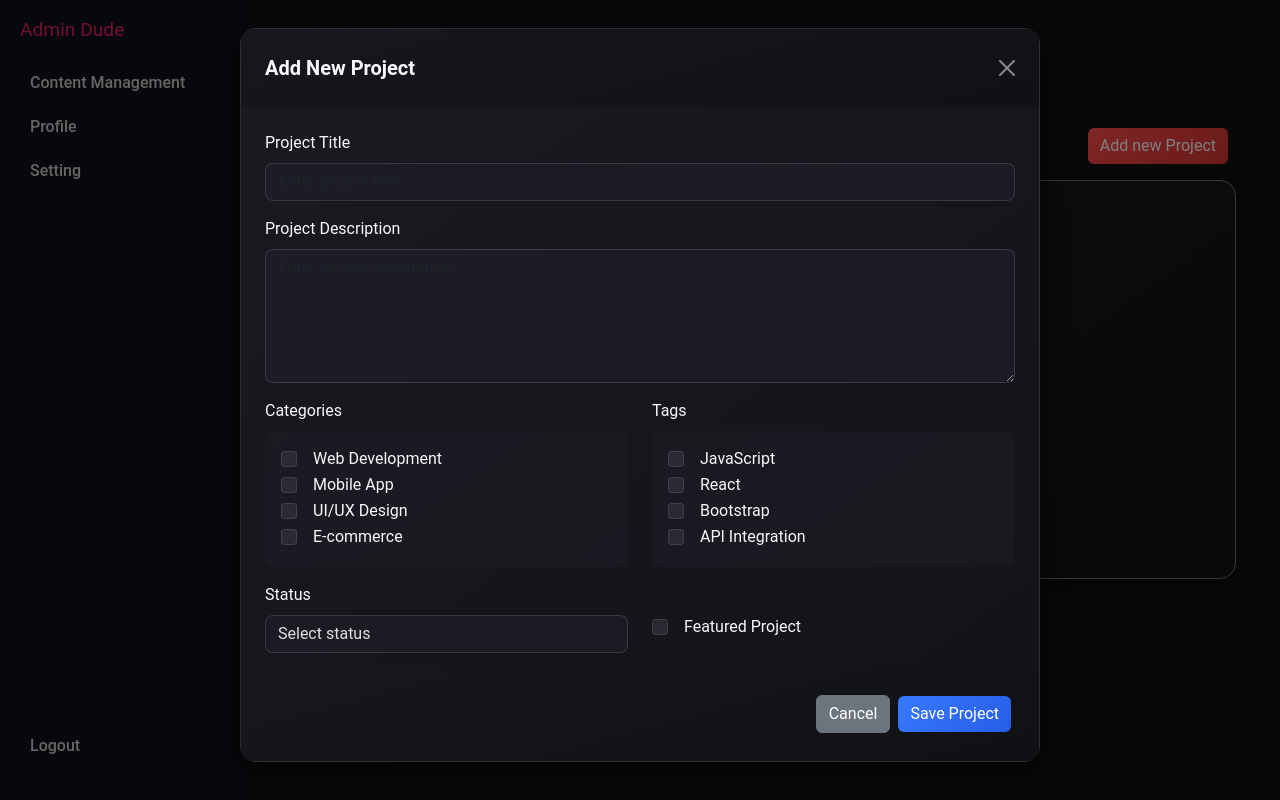
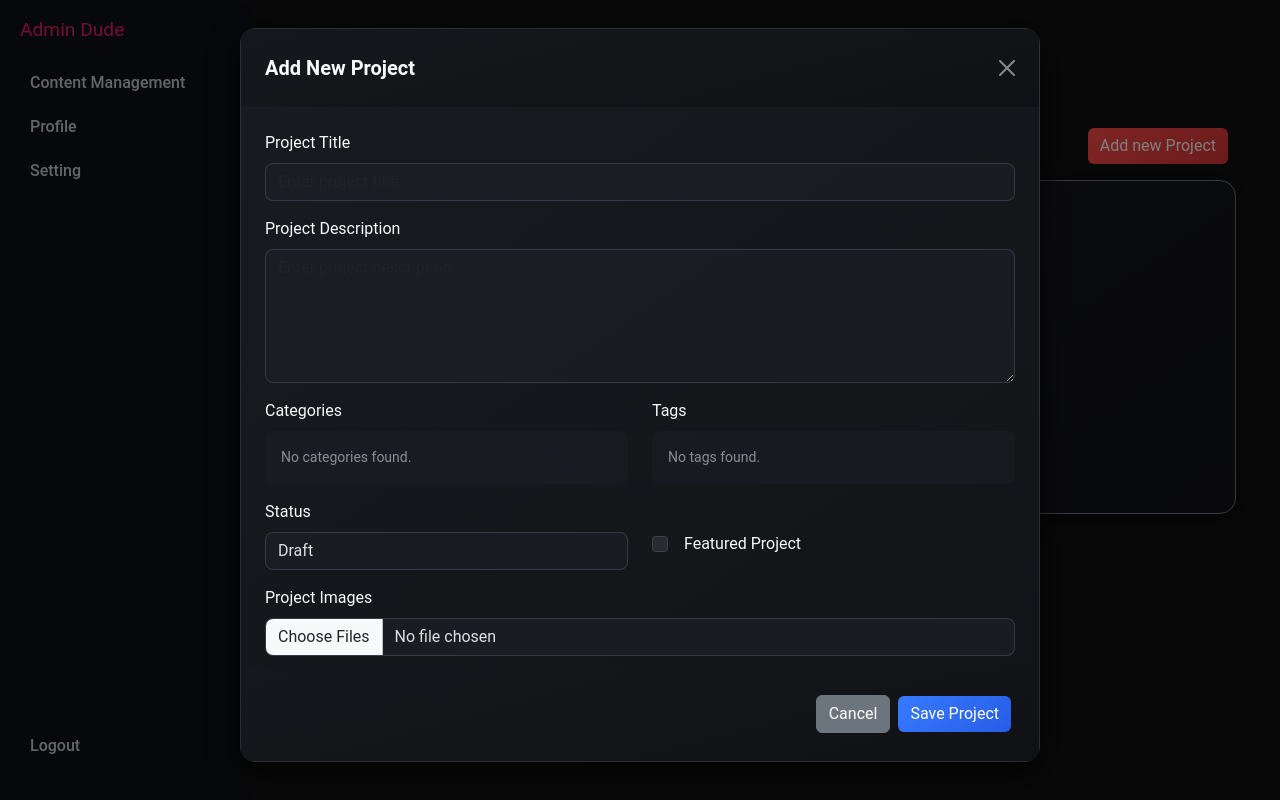
Before and after one commit to Jauziyah/porto_new, a CodeIgniter 4 app: the page made by app/Views/pages/content_management.php in a window 1280 px wide, after a click on "Add new Project". Run offline with PHP 8.4 and a stand-in for CodeIgniter, Linux system fonts and the light colour scheme; the template is opened without the code that fills it, so the values that code supplies are empty; some libraries are stand-ins or nearby versions.

Commit message:
project finalizing

```diff
--- a/app/Views/pages/content_management.php
+++ b/app/Views/pages/content_management.php
@@ -15,38 +15,81 @@
   <!-- Project Container -->
   <div class="card custom-container-card rounded-4 p-3 border border-secondary">
     <div class="row g-3">
-      <!-- 1st Dummy Card -->
+      <?php if (!empty($projects)): ?>
+        <?php foreach ($projects as $proj): ?>
           <div class="col-md-4">
             <div class="card project-card text-light rounded-4 overflow-hidden shadow">
-          <!-- Placeholder "image" -->
               <div class="position-relative placeholder-box">
-            <div class="position-absolute top-50 start-50 translate-middle text-white fw-semibold opacity-75">
-              PLACEHOLDER
+                <?php $imgs = $proj['images'] ?? []; $hasImages = !empty($imgs); $carouselId = 'projCarousel' . (int)$proj['id']; ?>
+                <?php if ($hasImages): ?>
+                  <div id="<?= $carouselId ?>" class="carousel slide h-100" data-bs-ride="carousel">
+                    <div class="carousel-inner h-100">
+                      <?php foreach ($imgs as $idx => $img): ?>
+                        <div class="carousel-item <?= $idx === 0 ? 'active' : '' ?> h-100">
+                          <img src="<?= base_url('upload/project/' . ($img['id_or_url'] ?? '')) ?>"
+                               class="d-block w-100"
+                               alt="<?= htmlspecialchars($img['name_or_alt'] ?? 'Project image') ?>"
+                               style="height:100%; object-fit:cover;" />
                         </div>
+                      <?php endforeach; ?>
+                    </div>
+                    <?php if (count($imgs) > 1): ?>
+                      <button class="carousel-control-prev" type="button" data-bs-target="#<?= $carouselId ?>" data-bs-slide="prev">
+                        <span class="carousel-control-prev-icon" aria-hidden="true"></span>
+                        <span class="visually-hidden">Previous</span>
+                      </button>
+                      <button class="carousel-control-next" type="button" data-bs-target="#<?= $carouselId ?>" data-bs-slide="next">
+                        <span class="carousel-control-next-icon" aria-hidden="true"></span>
+                        <span class="visually-hidden">Next</span>
+                      </button>
+                    <?php endif; ?>
+                  </div>
+                <?php else: ?>
+                  <div class="position-absolute top-50 start-50 translate-middle text-white fw-semibold opacity-75">NO IMAGE</div>
+                <?php endif; ?>
+                <?php if ((int)($proj['published'] ?? 0) !== 1): ?>
                   <span class="badge bg-danger position-absolute top-0 start-0 m-2 rounded-pill px-2 py-1">Draft</span>
+                <?php endif; ?>
+                <?php if ((int)($proj['featured'] ?? 0) === 1): ?>
                   <span class="badge bg-warning text-dark position-absolute top-0 end-0 m-2 rounded-pill px-2 py-1">Featured</span>
+                <?php endif; ?>
               </div>
 
               <div class="card-body">
-            <h5 class="card-title mb-1" style="color: #AC274F;">Etwas</h5>
-            <p class="card-text text-white-50 small mb-3">Sample description text.</p>
+                <h5 class="card-title mb-1" style="color: #AC274F;"><?= htmlspecialchars($proj['title'] ?? '') ?></h5>
+                <p class="card-text text-white-50 small mb-3"><?= htmlspecialchars($proj['description'] ?? '') ?></p>
 
                 <div class="d-flex justify-content-between text-white small mb-3">
-              <span><i class="bi bi-calendar"></i> Oct 13, 2025</span>
-              <span><i class="bi bi-arrow-repeat"></i> Oct 13, 2025</span>
+                  <span><i class="bi bi-calendar"></i> <?= htmlspecialchars($proj['created_at'] ?? '') ?></span>
+                  <span><i class="bi bi-arrow-repeat"></i> <?= htmlspecialchars($proj['updated_at'] ?? '') ?></span>
                 </div>
 
                 <div class="d-flex gap-2">
-              <button class="btn btn-sm btn-primary w-50" data-bs-toggle="modal" data-bs-target="#editProjectModal"><i class="bi bi-pencil"></i> Edit</button>
-              <button class="btn btn-sm btn-danger w-50"><i class="bi bi-trash"></i> Delete</button>
+                  <button class="btn btn-sm btn-primary w-50 btn-edit-project" data-bs-toggle="modal" data-bs-target="#editProjectModal"
+                          data-id="<?= (int)$proj['id'] ?>"
+                          data-title='<?= htmlspecialchars($proj['title'] ?? '', ENT_QUOTES) ?>'
+                          data-description='<?= htmlspecialchars($proj['description'] ?? '', ENT_QUOTES) ?>'
+                          data-demo='<?= htmlspecialchars($proj['demo_link'] ?? '', ENT_QUOTES) ?>'
+                          data-github='<?= htmlspecialchars($proj['github_link'] ?? '', ENT_QUOTES) ?>'
+                          data-featured="<?= (int)($proj['featured'] ?? 0) ?>"
+                          data-published="<?= (int)($proj['published'] ?? 0) ?>"
+                          data-categories='<?= json_encode(array_map(function($c){return $c['id_or_url'];}, $proj['categories'] ?? [])) ?>'
+                          data-tags='<?= json_encode(array_map(function($t){return $t['id_or_url'];}, $proj['tags'] ?? [])) ?>'>
+                    <i class="bi bi-pencil"></i> Edit
+                  </button>
+                  <form action="<?= site_url('/projects/' . (int)$proj['id'] . '/delete') ?>" method="post" class="w-50">
+                    <button class="btn btn-sm btn-danger w-100 btn-delete"><i class="bi bi-trash"></i> Delete</button>
+                  </form>
                 </div>
               </div>
             </div>
           </div>
-
-      <!-- Empty layout placeholder -->
-      <div class="col-md-8 d-flex align-items-center justify-content-center text-muted" style="min-height: 300px;">
+        <?php endforeach; ?>
+      <?php else: ?>
+        <div class="col-12 d-flex align-items-center justify-content-center text-muted" style="min-height: 300px;">
+          No projects yet.
         </div>
+      <?php endif; ?>
     </div>
   </div>
 </div>
@@ -60,75 +103,51 @@
         <button type="button" class="btn-close btn-close-white" data-bs-dismiss="modal" aria-label="Close"></button>
       </div>
       <div class="modal-body custom-modal-body">
-        <form id="addProjectForm">
+        <form id="addProjectForm" method="post" action="<?= site_url('/projects') ?>" enctype="multipart/form-data">
           <div class="mb-3">
             <label for="projectTitle" class="form-label text-light">Project Title</label>
-            <input type="text" class="form-control custom-input" id="projectTitle" placeholder="Enter project title">
+            <input type="text" class="form-control custom-input" id="projectTitle" name="title" placeholder="Enter project title" required>
           </div>
 
           <div class="mb-3">
             <label for="projectDescription" class="form-label text-light">Project Description</label>
-            <textarea class="form-control custom-textarea" id="projectDescription" rows="5" placeholder="Enter project description"></textarea>
+            <textarea class="form-control custom-textarea" id="projectDescription" name="description" rows="5" placeholder="Enter project description"></textarea>
           </div>
 
           <div class="row mb-3">
             <div class="col-md-6">
               <label class="form-label text-light">Categories</label>
               <div class="custom-checkbox-container">
+                <?php if (!empty($categories)): ?>
+                  <?php foreach ($categories as $cat): ?>
                     <div class="form-check">
-                  <input class="form-check-input custom-checkbox" type="checkbox" value="" id="category1">
-                  <label class="form-check-label text-light" for="category1">
-                    Web Development
+                      <input class="form-check-input custom-checkbox" type="checkbox" value="<?= (int)$cat['id'] ?>" name="category_ids[]" id="category<?= (int)$cat['id'] ?>">
+                      <label class="form-check-label text-light" for="category<?= (int)$cat['id'] ?>">
+                        <?= htmlspecialchars($cat['name']) ?>
                       </label>
                     </div>
-                <div class="form-check">
-                  <input class="form-check-input custom-checkbox" type="checkbox" value="" id="category2">
-                  <label class="form-check-label text-light" for="category2">
-                    Mobile App
-                  </label>
-                </div>
-                <div class="form-check">
-                  <input class="form-check-input custom-checkbox" type="checkbox" value="" id="category3">
-                  <label class="form-check-label text-light" for="category3">
-                    UI/UX Design
-                  </label>
-                </div>
-                <div class="form-check">
-                  <input class="form-check-input custom-checkbox" type="checkbox" value="" id="category4">
-                  <label class="form-check-label text-light" for="category4">
-                    E-commerce
-                  </label>
-                </div>
+                  <?php endforeach; ?>
+                <?php else: ?>
+                  <div class="text-white-50 small">No categories found.</div>
+                <?php endif; ?>
               </div>
             </div>
 
             <div class="col-md-6">
               <label class="form-label text-light">Tags</label>
               <div class="custom-checkbox-container">
+                <?php if (!empty($tags)): ?>
+                  <?php foreach ($tags as $tag): ?>
                     <div class="form-check">
-                  <input class="form-check-input custom-checkbox" type="checkbox" value="" id="tag1">
-                  <label class="form-check-label text-light" for="tag1">
-                    JavaScript
+                      <input class="form-check-input custom-checkbox" type="checkbox" value="<?= (int)$tag['id'] ?>" name="tag_ids[]" id="tag<?= (int)$tag['id'] ?>">
+                      <label class="form-check-label text-light" for="tag<?= (int)$tag['id'] ?>">
+                        <?= htmlspecialchars($tag['name']) ?>
                       </label>
                     </div>
-                <div class="form-check">
-                  <input class="form-check-input custom-checkbox" type="checkbox" value="" id="tag2">
-                  <label class="form-check-label text-light" for="tag2">
-                    React
-                  </label>
-                </div>
-                <div class="form-check">
-                  <input class="form-check-input custom-checkbox" type="checkbox" value="" id="tag3">
-                  <label class="form-check-label text-light" for="tag3">
-                    Bootstrap
-                  </label>
-                </div>
-                <div class="form-check">
-                  <input class="form-check-input custom-checkbox" type="checkbox" value="" id="tag4">
-                  <label class="form-check-label text-light" for="tag4">
-                    API Integration
-                  </label>
-                </div>
+                  <?php endforeach; ?>
+                <?php else: ?>
+                  <div class="text-white-50 small">No tags found.</div>
+                <?php endif; ?>
               </div>
             </div>
           </div>
@@ -136,16 +155,14 @@
           <div class="row mb-3">
             <div class="col-md-6">
               <label for="projectStatus" class="form-label text-light">Status</label>
-              <select class="form-select custom-select" id="projectStatus">
-                <option selected>Select status</option>
-                <option value="draft">Draft</option>
-                <option value="published">Published</option>
-                <option value="archived">Archived</option>
+              <select class="form-select custom-select" id="projectStatus" name="published">
+                <option value="0">Draft</option>
+                <option value="1">Published</option>
               </select>
             </div>
             <div class="col-md-6">
               <div class="form-check mt-4 pt-2">
-                <input class="form-check-input custom-checkbox" type="checkbox" id="featuredProject">
+                <input class="form-check-input custom-checkbox" type="checkbox" id="featuredProject" name="featured" value="1">
                 <label class="form-check-label text-light" for="featuredProject">
                   Featured Project
                 </label>
@@ -154,14 +171,14 @@
           </div>
 
           <div class="mb-3">
-            <label for="projectImage" class="form-label text-light">Project Image</label>
-            <input class="form-control custom-input" type="file" id="projectImage">
+            <label for="projectImage" class="form-label text-light">Project Images</label>
+            <input class="form-control custom-input" type="file" id="projectImage" name="images[]" multiple>
           </div>
         </form>
       </div>
       <div class="modal-footer custom-modal-footer border-0">
         <button type="button" class="btn btn-secondary" data-bs-dismiss="modal">Cancel</button>
-        <button type="button" class="btn btn-primary">Save Project</button>
+        <button type="submit" form="addProjectForm" class="btn btn-primary">Save Project</button>
       </div>
     </div>
   </div>
@@ -176,75 +193,51 @@
         <button type="button" class="btn-close btn-close-white" data-bs-dismiss="modal" aria-label="Close"></button>
       </div>
       <div class="modal-body custom-modal-body">
-        <form id="editProjectForm">
+        <form id="editProjectForm" method="post" action="#" enctype="multipart/form-data">
           <div class="mb-3">
             <label for="editProjectTitle" class="form-label text-light">Project Title</label>
-            <input type="text" class="form-control custom-input" id="editProjectTitle" value="Etwas">
+            <input type="text" class="form-control custom-input" id="editProjectTitle" name="title">
           </div>
 
           <div class="mb-3">
             <label for="editProjectDescription" class="form-label text-light">Project Description</label>
-            <textarea class="form-control custom-textarea" id="editProjectDescription" rows="5">Sample description text.</textarea>
+            <textarea class="form-control custom-textarea" id="editProjectDescription" name="description" rows="5"></textarea>
           </div>
 
           <div class="row mb-3">
             <div class="col-md-6">
               <label class="form-label text-light">Categories</label>
               <div class="custom-checkbox-container">
+                <?php if (!empty($categories)): ?>
+                  <?php foreach ($categories as $cat): ?>
                     <div class="form-check">
-                  <input class="form-check-input custom-checkbox" type="checkbox" value="" id="editCategory1" checked>
-                  <label class="form-check-label text-light" for="editCategory1">
-                    Web Development
+                      <input class="form-check-input custom-checkbox edit-category" type="checkbox" value="<?= (int)$cat['id'] ?>" name="category_ids[]" id="editCategory<?= (int)$cat['id'] ?>">
+                      <label class="form-check-label text-light" for="editCategory<?= (int)$cat['id'] ?>">
+                        <?= htmlspecialchars($cat['name']) ?>
                       </label>
                     </div>
-                <div class="form-check">
-                  <input class="form-check-input custom-checkbox" type="checkbox" value="" id="editCategory2">
-                  <label class="form-check-label text-light" for="editCategory2">
-                    Mobile App
-                  </label>
-                </div>
-                <div class="form-check">
-                  <input class="form-check-input custom-checkbox" type="checkbox" value="" id="editCategory3">
-                  <label class="form-check-label text-light" for="editCategory3">
-                    UI/UX Design
-                  </label>
-                </div>
-                <div class="form-check">
-                  <input class="form-check-input custom-checkbox" type="checkbox" value="" id="editCategory4">
-                  <label class="form-check-label text-light" for="editCategory4">
-                    E-commerce
-                  </label>
-                </div>
+                  <?php endforeach; ?>
+                <?php else: ?>
+                  <div class="text-white-50 small">No categories found.</div>
+                <?php endif; ?>
               </div>
             </div>
 
             <div class="col-md-6">
               <label class="form-label text-light">Tags</label>
               <div class="custom-checkbox-container">
+                <?php if (!empty($tags)): ?>
+                  <?php foreach ($tags as $tag): ?>
                     <div class="form-check">
-                  <input class="form-check-input custom-checkbox" type="checkbox" value="" id="editTag1" checked>
-                  <label class="form-check-label text-light" for="editTag1">
-                    JavaScript
+                      <input class="form-check-input custom-checkbox edit-tag" type="checkbox" value="<?= (int)$tag['id'] ?>" name="tag_ids[]" id="editTag<?= (int)$tag['id'] ?>">
+                      <label class="form-check-label text-light" for="editTag<?= (int)$tag['id'] ?>">
+                        <?= htmlspecialchars($tag['name']) ?>
                       </label>
                     </div>
-                <div class="form-check">
-                  <input class="form-check-input custom-checkbox" type="checkbox" value="" id="editTag2">
-                  <label class="form-check-label text-light" for="editTag2">
-                    React
-                  </label>
-                </div>
-                <div class="form-check">
-                  <input class="form-check-input custom-checkbox" type="checkbox" value="" id="editTag3" checked>
-                  <label class="form-check-label text-light" for="editTag3">
-                    Bootstrap
-                  </label>
-                </div>
-                <div class="form-check">
-                  <input class="form-check-input custom-checkbox" type="checkbox" value="" id="editTag4">
-                  <label class="form-check-label text-light" for="editTag4">
-                    API Integration
-                  </label>
-                </div>
+                  <?php endforeach; ?>
+                <?php else: ?>
+                  <div class="text-white-50 small">No tags found.</div>
+                <?php endif; ?>
               </div>
             </div>
           </div>
@@ -252,15 +245,14 @@
           <div class="row mb-3">
             <div class="col-md-6">
               <label for="editProjectStatus" class="form-label text-light">Status</label>
-              <select class="form-select custom-select" id="editProjectStatus">
-                <option value="draft" selected>Draft</option>
-                <option value="published">Published</option>
-                <option value="archived">Archived</option>
+              <select class="form-select custom-select" id="editProjectStatus" name="published">
+                <option value="0">Draft</option>
+                <option value="1">Published</option>
               </select>
             </div>
             <div class="col-md-6">
               <div class="form-check mt-4 pt-2">
-                <input class="form-check-input custom-checkbox" type="checkbox" id="editFeaturedProject" checked>
+                <input class="form-check-input custom-checkbox" type="checkbox" id="editFeaturedProject" name="featured" value="1">
                 <label class="form-check-label text-light" for="editFeaturedProject">
                   Featured Project
                 </label>
@@ -270,17 +262,91 @@
 
           <div class="mb-3">
             <label for="editProjectImage" class="form-label text-light">Project Image</label>
-            <input class="form-control custom-input" type="file" id="editProjectImage">
+            <input class="form-control custom-input" type="file" id="editProjectImage" name="images[]" multiple>
           </div>
         </form>
       </div>
       <div class="modal-footer custom-modal-footer border-0">
         <button type="button" class="btn btn-secondary" data-bs-dismiss="modal">Cancel</button>
-        <button type="button" class="btn btn-primary">Update Project</button>
+        <button type="submit" form="editProjectForm" class="btn btn-primary">Update Project</button>
       </div>
     </div>
   </div>
 </div>
+
+<script>
+  document.addEventListener('DOMContentLoaded', function() {
+    // Delete confirmation
+    document.querySelectorAll('.btn-delete').forEach(btn => {
+      btn.addEventListener('click', function(e){
+        if(!confirm('Delete this project? This cannot be undone.')){
+          e.preventDefault();
+        }
+      });
+    });
+
+    // Populate Edit Project modal
+    document.querySelectorAll('.btn-edit-project').forEach(btn => {
+      btn.addEventListener('click', function(){
+        const id = this.getAttribute('data-id');
+        const title = this.getAttribute('data-title') || '';
+        const description = this.getAttribute('data-description') || '';
+        const demo = this.getAttribute('data-demo') || '';
+        const github = this.getAttribute('data-github') || '';
+        const featured = parseInt(this.getAttribute('data-featured') || '0');
+        const published = parseInt(this.getAttribute('data-published') || '0');
+        const categories = JSON.parse(this.getAttribute('data-categories') || '[]');
+        const tags = JSON.parse(this.getAttribute('data-tags') || '[]');
+
+        document.getElementById('editProjectTitle').value = title;
+        document.getElementById('editProjectDescription').value = description;
+        document.getElementById('editProjectStatus').value = published;
+        document.getElementById('editFeaturedProject').checked = featured === 1;
+
+        // Optional links
+        // Create or ensure inputs exist
+        let demoInput = document.getElementById('editProjectDemo');
+        if (!demoInput) {
+          demoInput = document.createElement('input');
+          demoInput.type = 'url';
+          demoInput.className = 'form-control custom-input mt-2';
+          demoInput.id = 'editProjectDemo';
+          demoInput.name = 'demo_link';
+          document.getElementById('editProjectForm').insertBefore(demoInput, document.getElementById('editProjectForm').firstChild.nextSibling.nextSibling);
+        }
+        demoInput.placeholder = 'Demo link (optional)';
+        demoInput.value = demo;
+
+        let ghInput = document.getElementById('editProjectGithub');
+        if (!ghInput) {
+          ghInput = document.createElement('input');
+          ghInput.type = 'url';
+          ghInput.className = 'form-control custom-input mt-2';
+          ghInput.id = 'editProjectGithub';
+          ghInput.name = 'github_link';
+          document.getElementById('editProjectForm').insertBefore(ghInput, document.getElementById('editProjectForm').firstChild.nextSibling.nextSibling);
+        }
+        ghInput.placeholder = 'GitHub link (optional)';
+        ghInput.value = github;
+
+        // Clear checks then re-check
+        document.querySelectorAll('.edit-category').forEach(cb => cb.checked = false);
+        categories.forEach(cid => {
+          const cb = document.getElementById('editCategory' + cid);
+          if (cb) cb.checked = true;
+        });
+        document.querySelectorAll('.edit-tag').forEach(cb => cb.checked = false);
+        tags.forEach(tid => {
+          const cb = document.getElementById('editTag' + tid);
+          if (cb) cb.checked = true;
+        });
+
+        // Set form action
+        document.getElementById('editProjectForm').setAttribute('action', `<?= site_url('/projects') ?>/${id}`);
+      });
+    });
+  });
+</script>
 
 <style>
   body {
```
Also changed, not shown: app/Config/Routes.php (+5 -2 lines), app/Controllers/Project_controller.php (+208 -1 lines), public/upload/project/1761214464_c98823bb30ce41ec3095.png (added), public/upload/project/1761214464_fe77551d6d157e541cda.png (added). Lines whose indentation alone changed are shown as unchanged.
